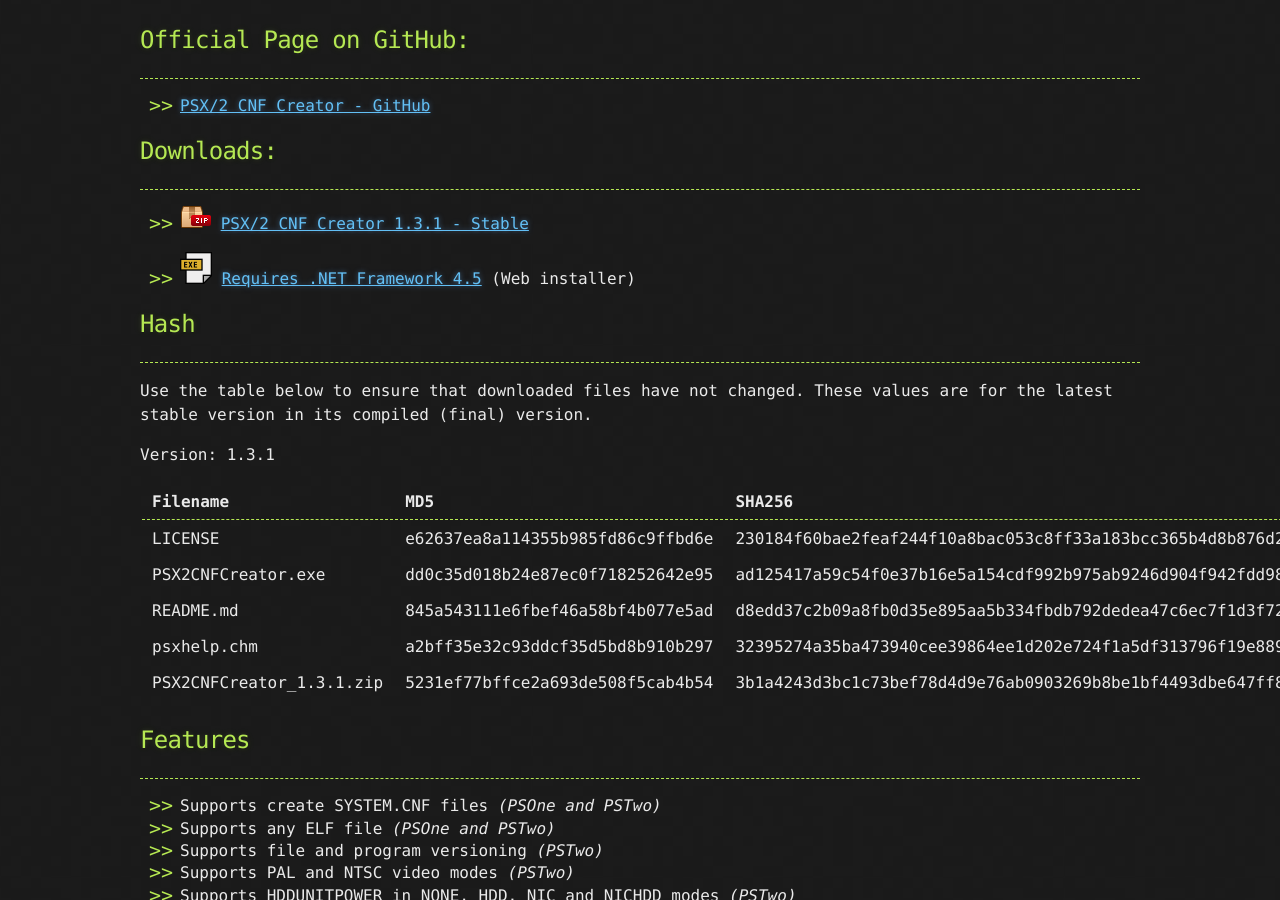
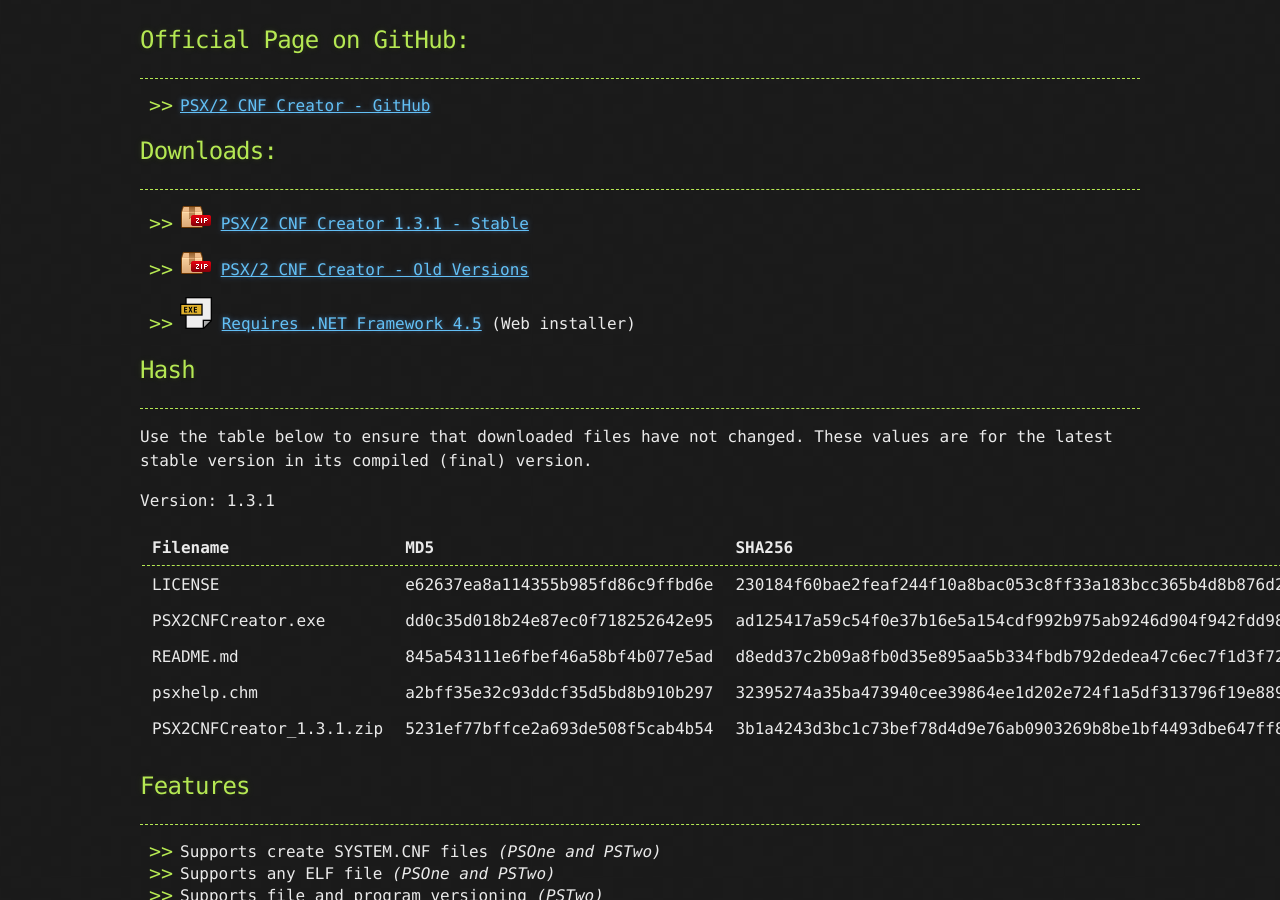
Before and after one commit to AxionDrak/axiondrak.github.io, a Jekyll site: the page built from psx-cnf.md, in a window 1280 px wide and 900 px high, scrolled down 719 px. Built offline with Jekyll 4.4.1, drawn with Linux system fonts in a browser that asks for light colours; our own code applies the rules of GitHub Pages for plain Markdown files.

Commit message:
Update psx-cnf.md

```diff
--- a/psx-cnf.md
+++ b/psx-cnf.md
@@ -17,6 +17,8 @@ layout: default
 ## Downloads:
 * * *
 * ![useful image]({{ site.url }}/assets/images/zip-icon.png) [PSX/2 CNF Creator 1.3.1 - Stable](https://github.com/AxionDrak/PSX2CNFCreator/releases/tag/v1.3.1)
+
+* ![useful image]({{ site.url }}/assets/images/zip-icon.png) [PSX/2 CNF Creator - Old Versions](https://github.com/AxionDrak/PSX2CNFCreator/releases)
 
 * ![useful image]({{ site.url }}/assets/images/exe-icon.png) [Requires .NET Framework 4.5](https://www.microsoft.com/en-US/download/details.aspx?id=30653) (Web installer)
 
```
